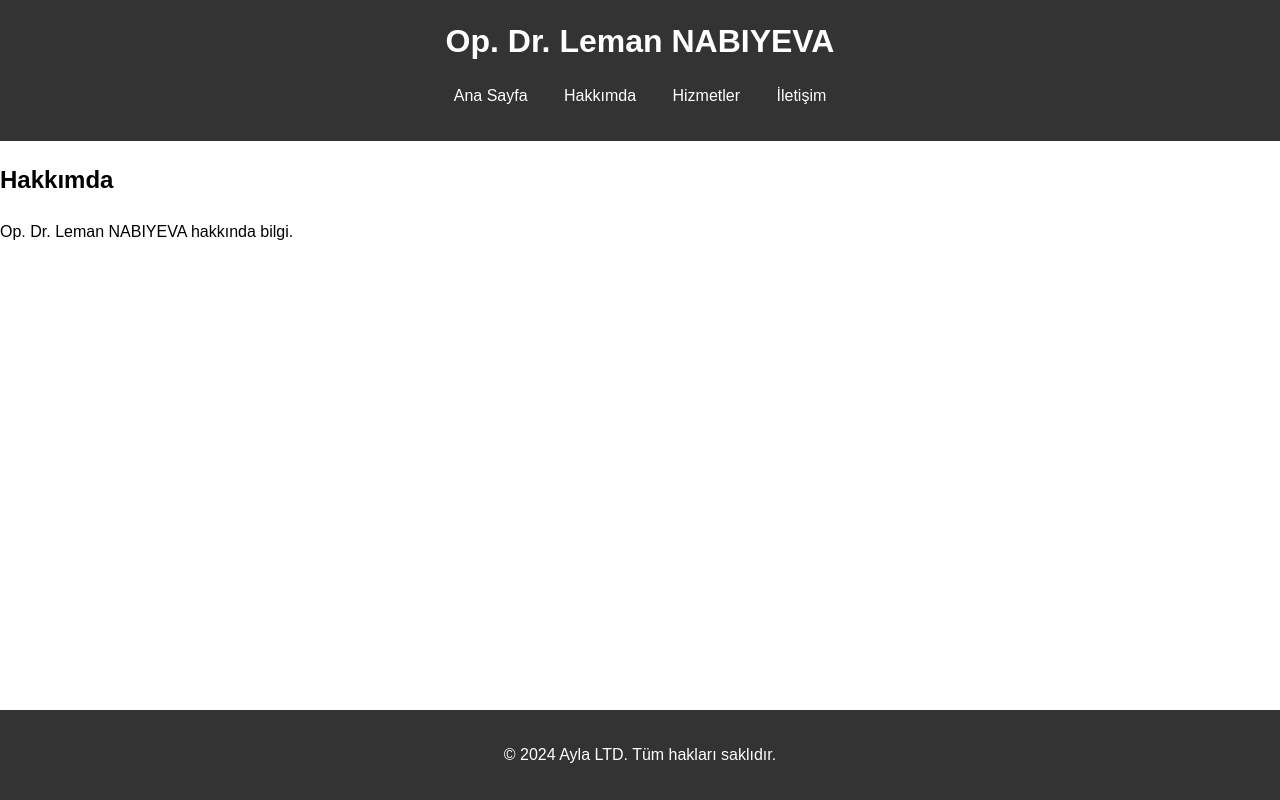
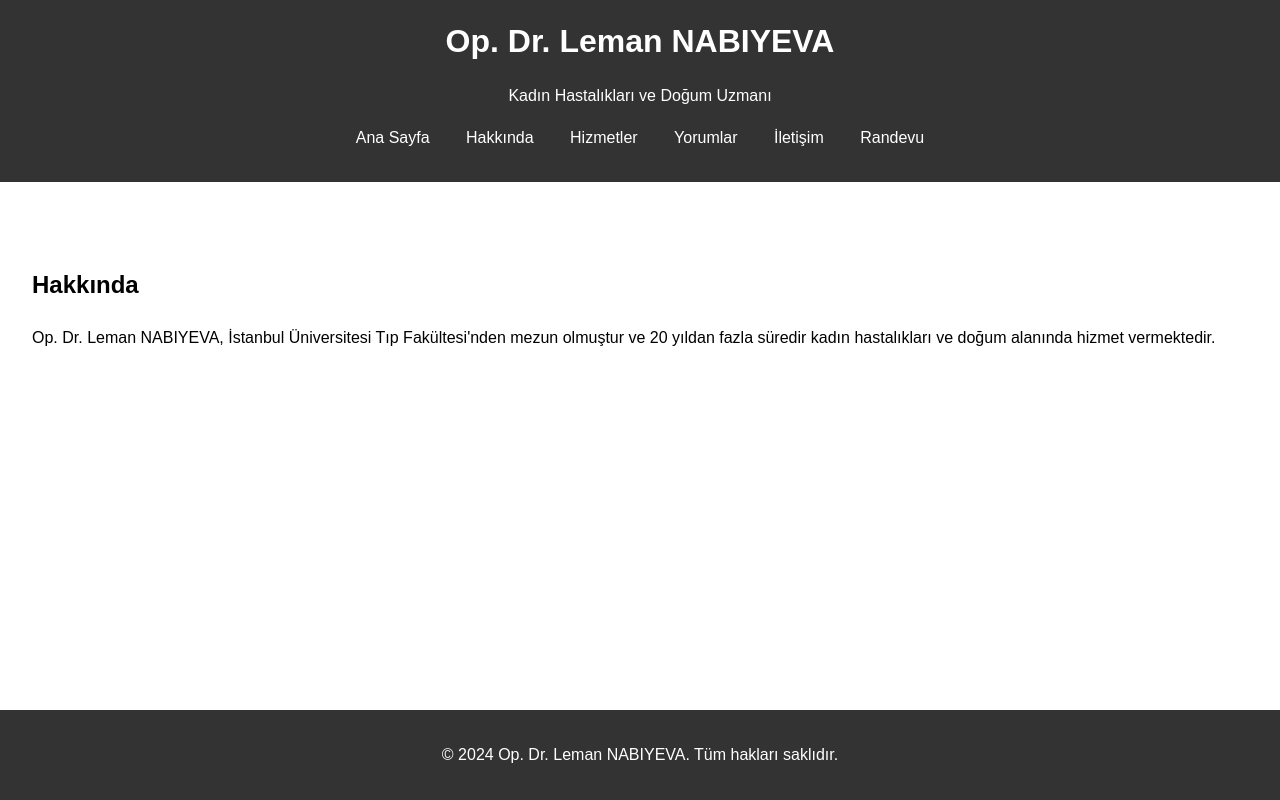
Before and after one commit to MuMSuZ/drlemannabiyeva.github.io, a plain HTML site: page about.html in a window 1280 px wide. Drawn offline with Linux system fonts and the light colour scheme.

Commit message:
Update about.html

```diff
--- a/about.html
+++ b/about.html
@@ -1,29 +1,36 @@
 <!DOCTYPE html>
-<html lang="en">
+<html lang="tr">
 <head>
     <meta charset="UTF-8">
     <meta name="viewport" content="width=device-width, initial-scale=1.0">
-    <title>Hakkımda - Op. Dr. Leman NABIYEVA</title>
+    <title>Hakkında - Op. Dr. Leman NABIYEVA</title>
     <link rel="stylesheet" href="styles.css">
 </head>
 <body>
     <header>
         <h1>Op. Dr. Leman NABIYEVA</h1>
+        <p>Kadın Hastalıkları ve Doğum Uzmanı</p>
         <nav>
             <ul>
                 <li><a href="index.html">Ana Sayfa</a></li>
-                <li><a href="about.html">Hakkımda</a></li>
+                <li><a href="about.html">Hakkında</a></li>
                 <li><a href="services.html">Hizmetler</a></li>
+                <li><a href="testimonials.html">Yorumlar</a></li>
                 <li><a href="contact.html">İletişim</a></li>
+                <li><a href="appointment.html">Randevu</a></li>
             </ul>
         </nav>
     </header>
+
     <main>
-        <h2>Hakkımda</h2>
-        <p>Op. Dr. Leman NABIYEVA hakkında bilgi.</p>
+        <section id="about">
+            <h2>Hakkında</h2>
+            <p>Op. Dr. Leman NABIYEVA, İstanbul Üniversitesi Tıp Fakültesi'nden mezun olmuştur ve 20 yıldan fazla süredir kadın hastalıkları ve doğum alanında hizmet vermektedir.</p>
+        </section>
     </main>
+
     <footer>
-        <p>&copy; 2024 Ayla LTD. Tüm hakları saklıdır.</p>
+        <p>&copy; 2024 Op. Dr. Leman NABIYEVA. Tüm hakları saklıdır.</p>
     </footer>
 </body>
 </html>
```
